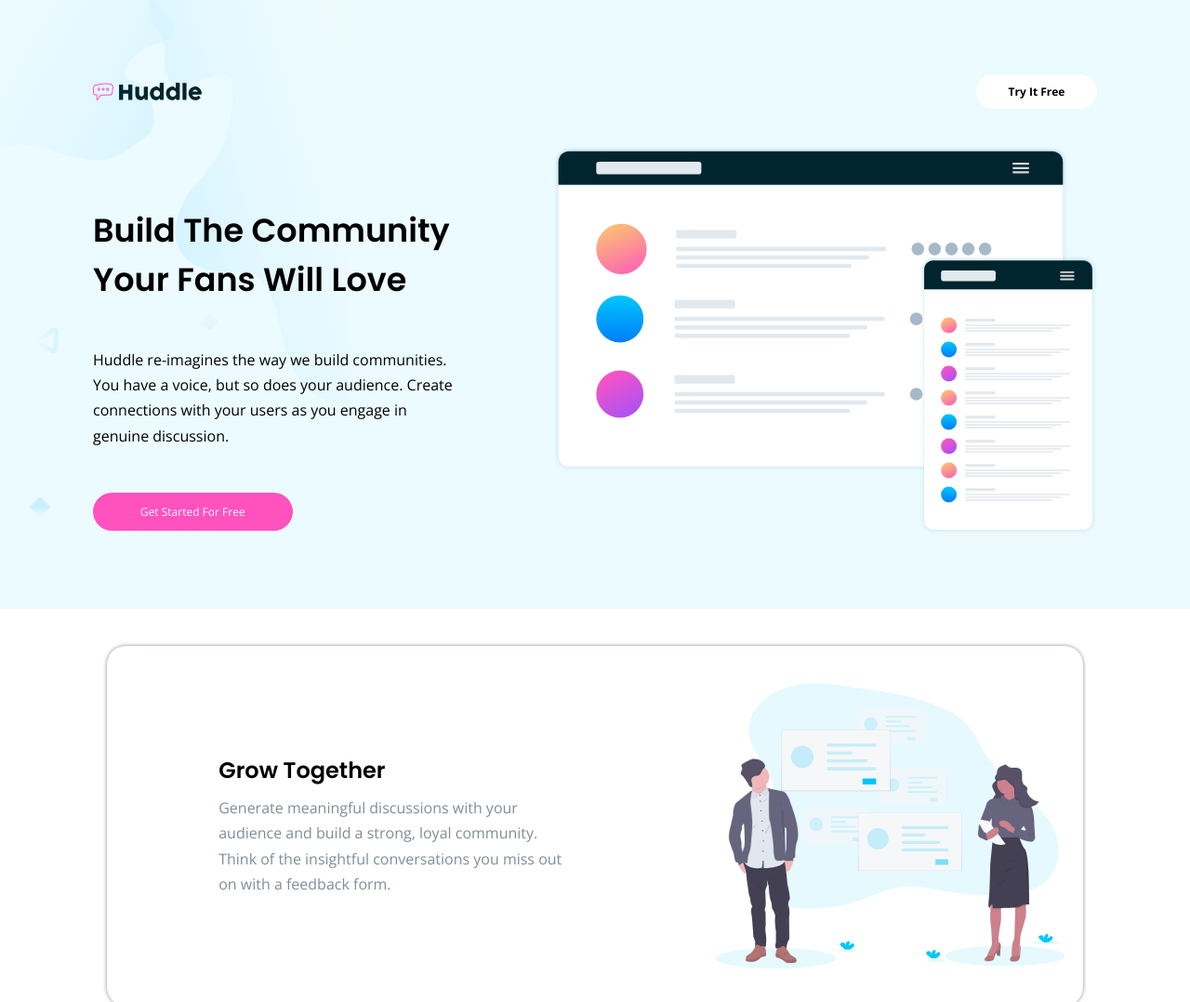
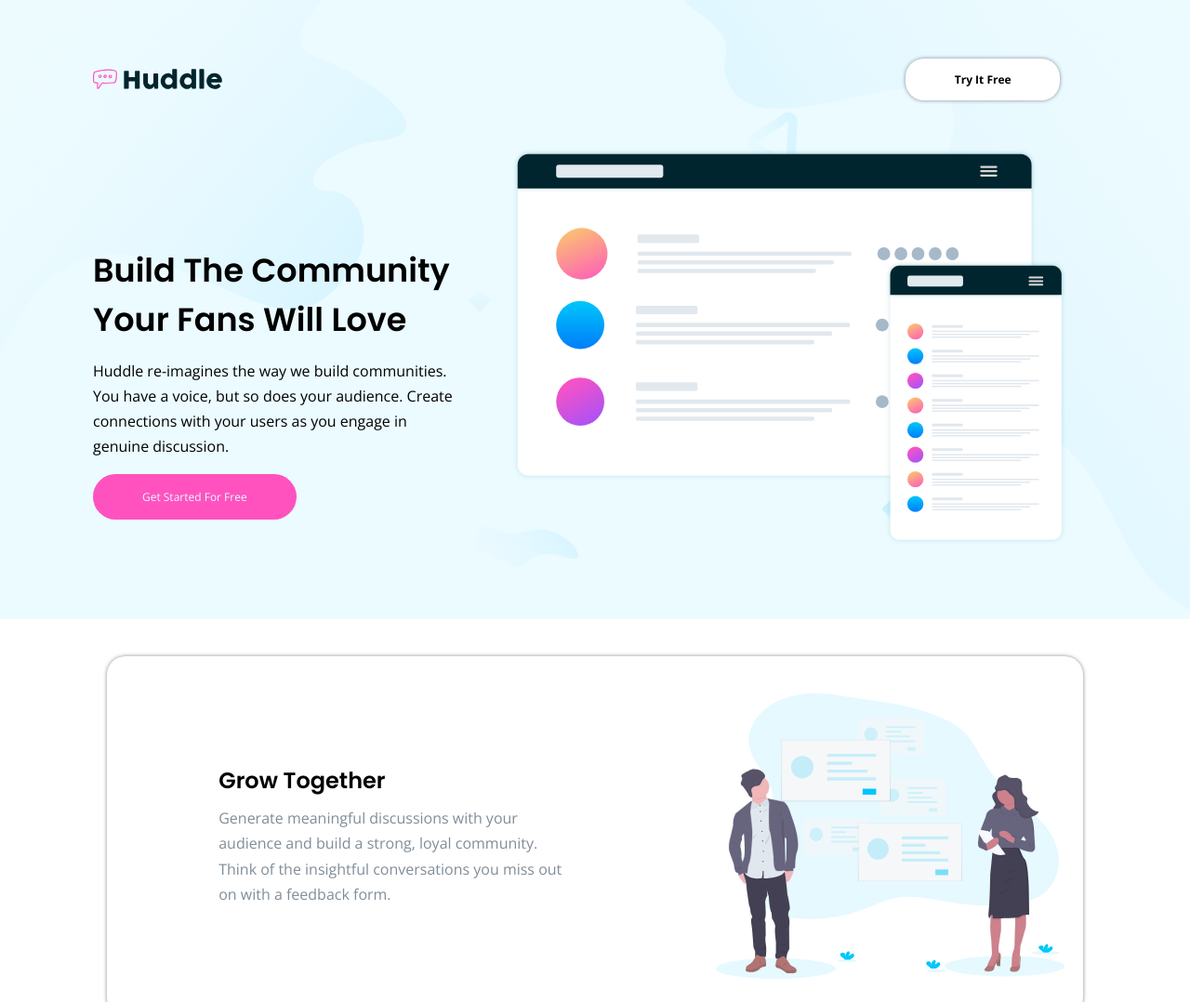
Before and after one commit to vikramvi/Huddle-landing-page-with-alternating-feature-blocks, a plain HTML site: page index.html in a window 1280 px wide. Shown: the top 1078 px of the page at 93% size. Drawn offline with nearby package versions, Linux system fonts and the light colour scheme.

Commit message:
desktop styling completed ( 1.5 hours ) - fixes related to grid row height - child elements' sizing adjustment - gap for row and column adjustment - column width adjustments

```diff
--- a/styles/style.css
+++ b/styles/style.css
@@ -171,7 +171,7 @@ p {
 
   padding: 2rem;
 
-  box-shadow: 0 0 4px var(--clr-neutral-grayish-blue);
+  box-shadow: 0 0 0.4rem var(--clr-neutral-grayish-blue);
   border-radius: 2rem;
 }
 
@@ -389,22 +389,32 @@ p {
       "header-block__product-title header-block__product-illustration"
       "header-block__product-info header-block__product-illustration"
       "header-block__product-trial-button header-block__product-illustration";
+    grid-template-rows: 9rem 21rem 8rem auto;
+    gap: 3rem 2rem;
 
-    padding: 8rem 10rem;
+    padding: 4rem 10rem 8rem 10rem;
+
+    background-image: url("../images/bg-hero-desktop.svg");
+    background-position: 0;
   }
 
   .header-block__company-logo {
-    width: 30%;
+    width: 35%;
   }
 
   .header-block__trial-button {
-    width: 20%;
-    padding: 1rem 0;
+    width: 25%;
+    padding: 1.4rem 0;
+    margin-right: 4rem;
+
+    box-shadow: 0 0 0.4rem var(--clr-neutral-grayish-blue);
   }
 
   .header-block__product-title {
     text-align: start;
     font-size: 3.5rem;
+    margin: 0;
+    align-self: flex-end;
   }
 
   .header-block__product-info {
@@ -415,11 +425,13 @@ p {
   .header-block__product-trial-button {
     margin: 0;
     width: 55%;
+    align-self: flex-start;
+    padding: 1.6rem;
   }
 
   .header-block__product-illustration {
     width: 90%;
-    justify-self: end;
+    justify-self: center;
   }
 
   /*  desktop - component 2, 3, 4 styling  */
@@ -490,7 +502,7 @@ p {
       "footer-block__phone-details footer-block__faq footer-block__contact-us ."
       "footer-block__email-details . . . "
       ". . . footer-block__copyright";
-    grid-template-rows: auto auto 35px 35px 35px auto auto;
+    grid-template-rows: auto auto 3.5rem 3.5rem 3.5rem auto auto;
     gap: 1rem 12rem;
 
     padding: 0 10rem 6rem 10rem;
```
